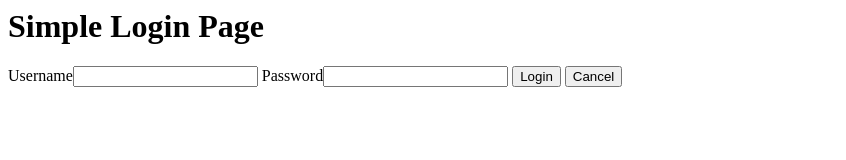
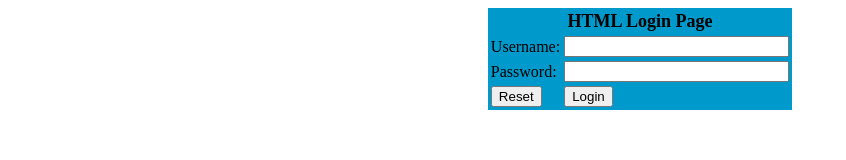
Before and after one commit to Sofearohizal/vanilalogin, a plain HTML site: page index.html in a window 1280 px wide. Shown: the whole page, without its empty margins (0-846 px from the left). Drawn offline with Linux system fonts and the light colour scheme.

Commit message:
Update index.html

```diff
--- a/index.html
+++ b/index.html
@@ -1,25 +1,47 @@
 <html>
 <head>
-        <title>Login page</title>
+<title>Login Page</title>
 </head>
 <body>
-        <h1>Simple Login Page</h1>
-        <form name="login">
-            Username<input type="text" name="userid"/>
-            Password<input type="password" name="pswrd"/>
-            <input type="button" onclick="check(this.form)" value="Login"/>
-            <input type="reset" value="Cancel"/>
+<form name="loginForm" method="post" action="login.php">
+<table width="20%" bgcolor="0099CC" align="center">
+
+<tr>
+<td colspan=2><center><font size=4><b>HTML Login Page</b></font></center></td>
+</tr>
+
+<tr>
+<td>Username:</td>
+<td><input type="text" size=25 name="userid"></td>
+</tr>
+
+<tr>
+<td>Password:</td>
+<td><input type="Password" size=25 name="pwd"></td>
+</tr>
+
+<tr>
+<td ><input type="Reset"></td>
+<td><input type="submit" onclick="return check(this.form)" value="Login"></td>
+</tr>
+
+</table>
 </form>
 <script language="javascript">
-            function check(form) { /*function to check userid & password*/
-                /*the following code checkes whether the entered userid and password are matching*/
-                if(form.userid.value == "myuserid" && form.pswrd.value == "mypswrd") {
-                    window.open('target.html')/*opens the target page while Id & password matches*/
+function check(form)
+{
+
+if(form.userid.value == "Testuser " && form.pwd.value == "user123")
+{
+	return true;
 }
-                else {
-                    alert("Error Password or Username")/*displays error message*/
+else
+{
+	alert("Error Password or Username")
+	return false;
 }
 }
 </script>
+
 </body>
 </html>
```
Lines whose indentation alone changed are shown as unchanged.
